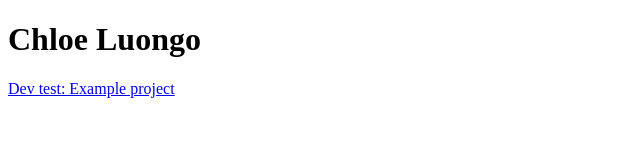
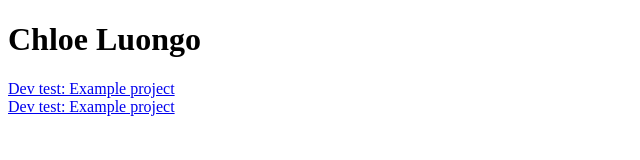
Before and after one commit to cal7234/websiteNew, a plain HTML site: page index.html in a window 1280 px wide. Shown: the whole page, without its empty margins (0-640 px from the left). Drawn offline with Linux system fonts and the light colour scheme.

Commit message:
Update index.html

```diff
--- a/index.html
+++ b/index.html
@@ -14,6 +14,7 @@
 		<p>
 			<a href="game.html">Dev test: Example project</a>
 			<br>
+			<a href="puzzle.html">Dev test: Example project</a>
 		</p>
 
 	</body>
```
